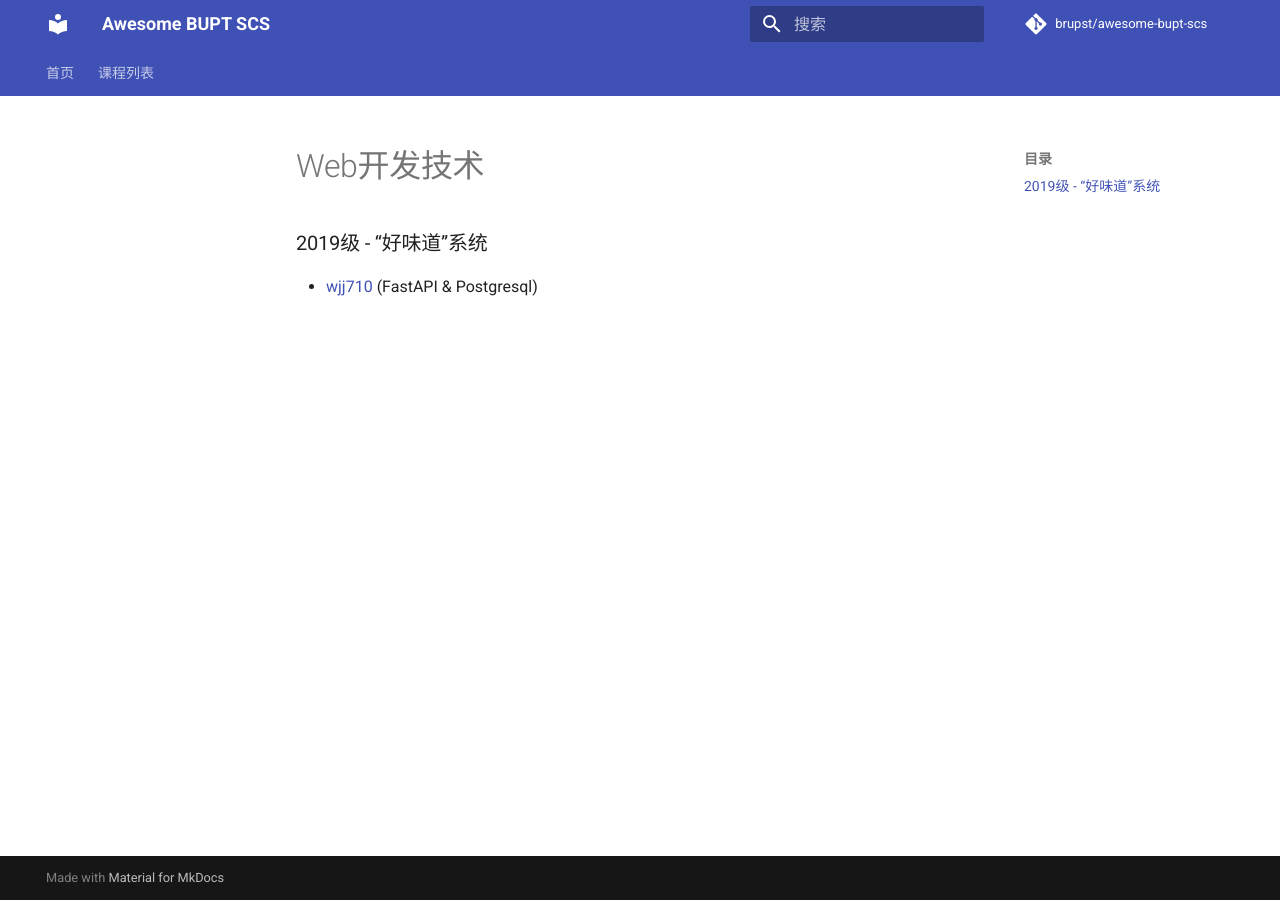
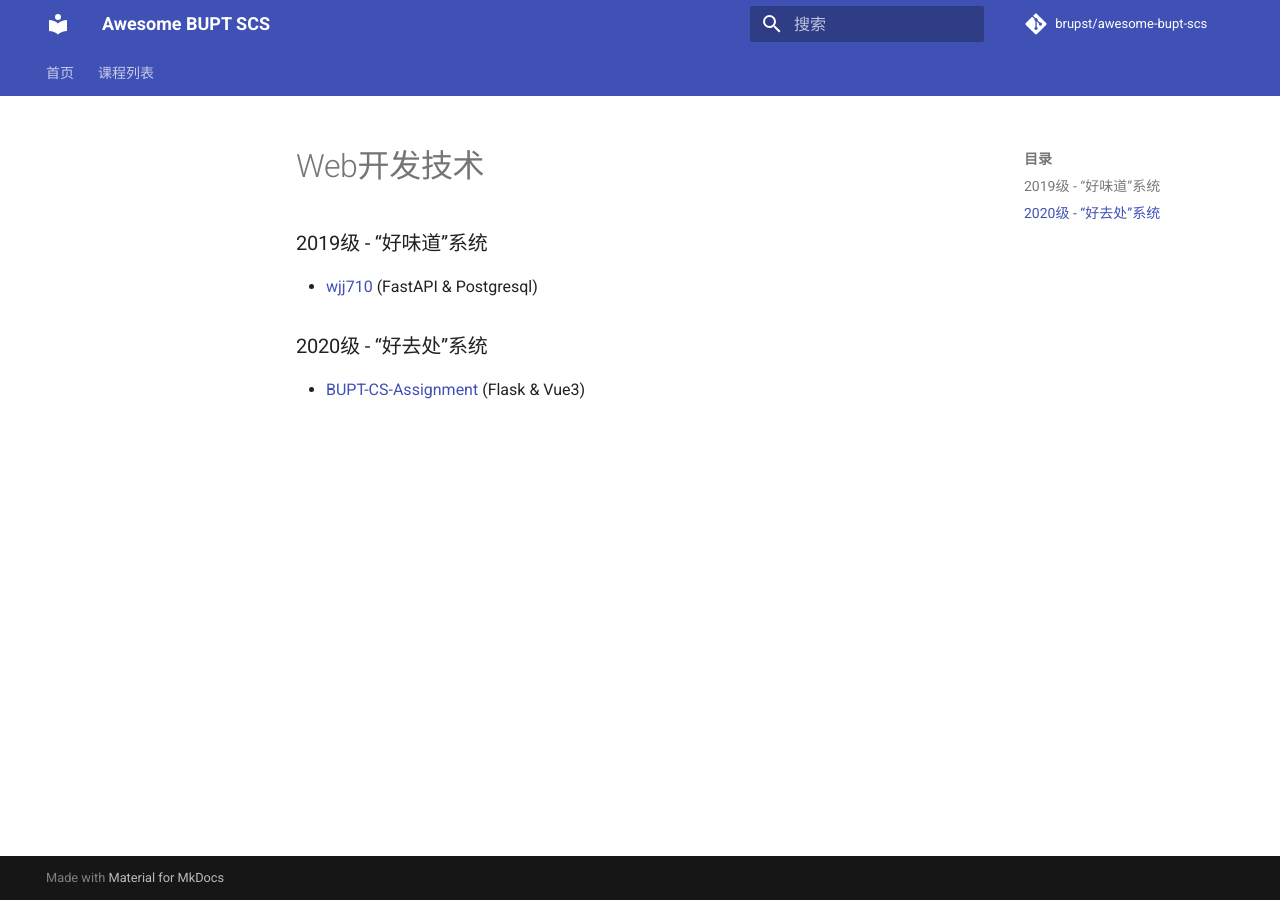
Before and after one commit to brupst/awesome-bupt-scs, an MkDocs documentation site: the page built from projects/Web.md, in a window 1280 px wide. Built offline with MkDocs 1.6.1 and Material for MkDocs 9.7.7, drawn with Linux system fonts in a browser that asks for light colours; comment, search, counter and statistics services are not loaded.

Commit message:
更新：Web开发技术

```diff
--- a/projects/Web.md
+++ b/projects/Web.md
@@ -2,3 +2,6 @@
 
 ### 2019级 - “好味道”系统
 * [wjj710](https://github.com/wjj710/good-flavor) (FastAPI & Postgresql)
+
+### 2020级 - “好去处”系统
+* [BUPT-CS-Assignment](https://github.com/BUPT-CS-Assignment/Travelet) (Flask & Vue3)
```
